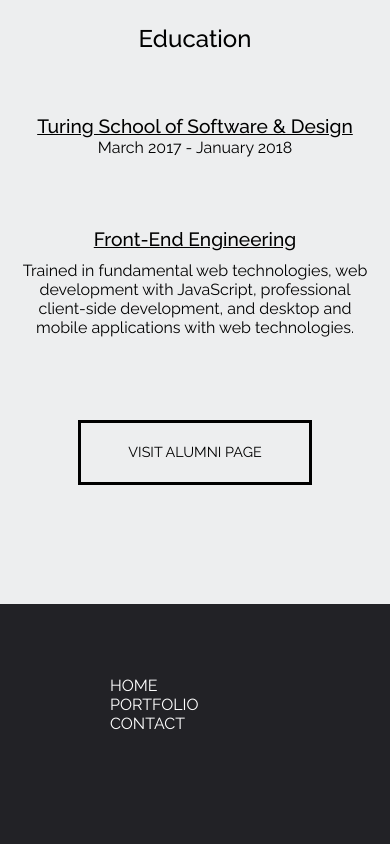
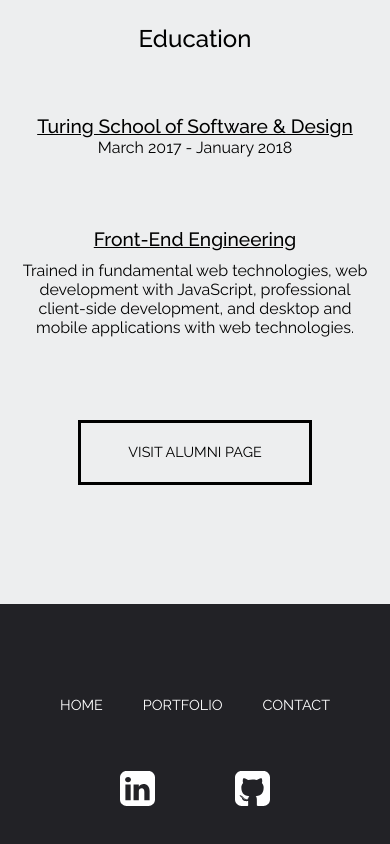
Before and after one commit to hsanchez7934/personal-site, a React (Create React App) app: page / in a window 390 px wide. Shown: the part 3346-4190 px from the top of the page. Built offline with nearby package versions, Linux system fonts and the light colour scheme.

Commit message:
Footer now responsive

```diff
--- a/src/components/Footer/Footer.css
+++ b/src/components/Footer/Footer.css
@@ -31,7 +31,7 @@
 
 #footer-social-media {
   height: 50px;
-  width: 50%;
+  width: 100%;
   display: flex;
   justify-content: center;
   align-items: center; }
@@ -89,3 +89,40 @@
   100% {
     -webkit-transform: translateX(0);
     transform: translateX(0); } }
+
+@media screen and (max-width: 900px) {
+  .router-footer-nav-links {
+    margin-left: 50px;
+    margin-right: 50px; }
+  .social-media-icons {
+    height: 40px;
+    width: 40px;
+    margin: 0px 70px; } }
+
+@media screen and (max-width: 600px) {
+  .router-footer-nav-links {
+    margin-left: 30px;
+    margin-right: 30px; }
+  .social-media-icons {
+    height: 40px;
+    width: 40px;
+    margin: 0px 50px; } }
+
+@media screen and (max-width: 450px) {
+  .router-footer-nav-links {
+    margin-left: 20px;
+    margin-right: 20px;
+    font-size: 0.9em; }
+  .social-media-icons {
+    height: 35px;
+    width: 35px;
+    margin: 0px 40px; }
+  #footer-links {
+    width: 100%;
+    padding: 0;
+    text-align: center; } }
+
+@media screen and (max-width: 350px) {
+  .router-footer-nav-links {
+    margin-left: 10px;
+    margin-right: 10px; } }
--- a/src/components/Footer/Footer.scss
+++ b/src/components/Footer/Footer.scss
@@ -39,7 +39,7 @@
 
 #footer-social-media {
   height: 50px;
-  width: 50%;
+  width: 100%;
   display: flex;
   justify-content: center;
   align-items: center;
@@ -129,3 +129,58 @@
         transform: translateX(0);
     }
 }
+
+@media screen and (max-width: 900px) {
+  .router-footer-nav-links {
+    margin-left: 50px;
+    margin-right: 50px;
+  }
+
+  .social-media-icons {
+    height: 40px;
+    width: 40px;
+    margin: 0px 70px;
+  }
+
+}
+
+@media screen and (max-width: 600px) {
+  .router-footer-nav-links {
+    margin-left: 30px;
+    margin-right: 30px;
+  }
+
+  .social-media-icons {
+    height: 40px;
+    width: 40px;
+    margin: 0px 50px;
+  }
+
+}
+
+@media screen and (max-width: 450px) {
+  .router-footer-nav-links {
+    margin-left: 20px;
+    margin-right: 20px;
+    font-size: 0.9em;
+  }
+
+  .social-media-icons {
+    height: 35px;
+    width: 35px;
+    margin: 0px 40px;
+  }
+
+  #footer-links {
+    width: 100%;
+    padding: 0;
+    text-align: center;
+  }
+}
+
+@media screen and (max-width: 350px) {
+  .router-footer-nav-links {
+    margin-left: 10px;
+    margin-right: 10px;
+  }
+}
```
Also changed, not shown: src/components/Footer/Footer.js (+4 -4 lines).
